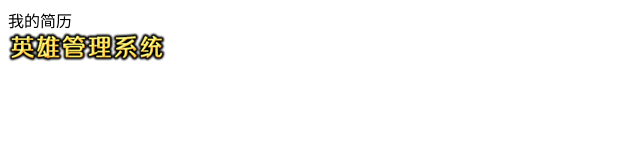
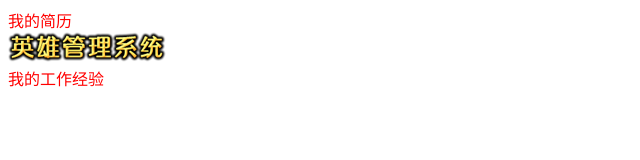
Before and after one commit to lyf1994/lianxi02, a plain HTML site: page index.html in a window 1280 px wide. Shown: the whole page, without its empty margins (0-640 px from the left). Drawn offline with Linux system fonts and the light colour scheme.

Commit message:
工作经历

```diff
--- /dev/null
+++ b/css.css
@@ -0,0 +1,3 @@
+div{
+    color: red;
+}
--- a/index.html
+++ b/index.html
@@ -5,9 +5,11 @@
     <meta name="viewport" content="width=device-width, initial-scale=1.0">
     <meta http-equiv="X-UA-Compatible" content="ie=edge">
     <title>Document</title>
+    <link rel="stylesheet" href="./css.css">
 </head>
 <body>
     <div>我的简历</div>
     <img src="./logo.png" alt="">
+    <div>我的工作经验</div>
 </body>
 </html>
```
